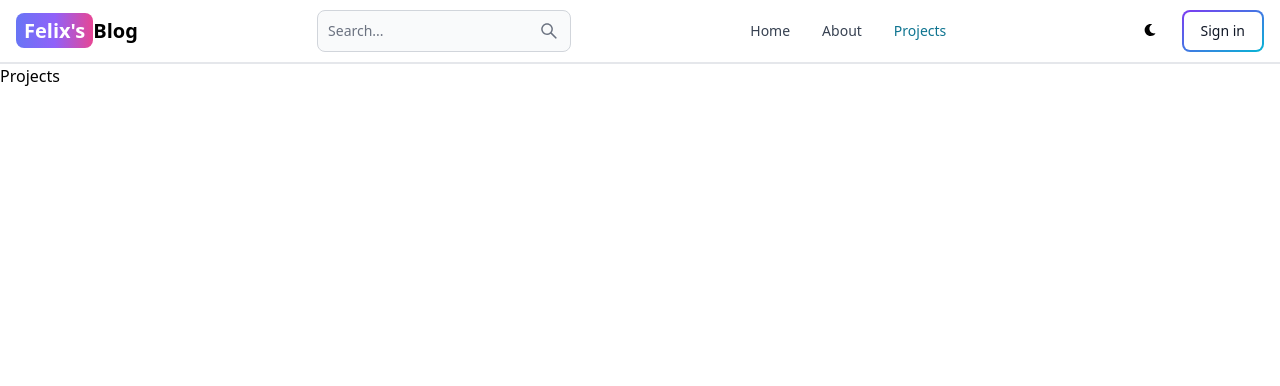
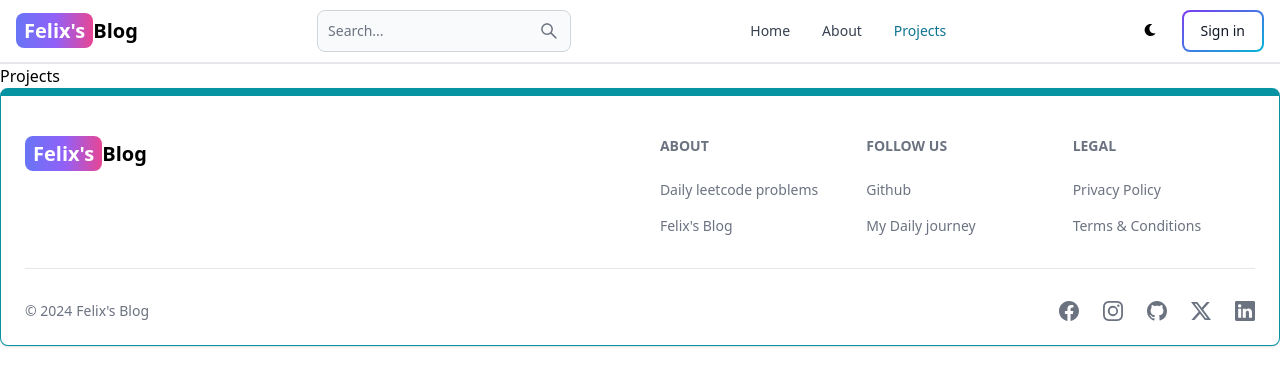
Before and after one commit to felixoder/debayan_blog, a React (Vite) app in the folder client/: page /projects in a window 1280 px wide. Shown: the top 386 px of the page. Built offline with nearby package versions, Linux system fonts and the light colour scheme.

Commit message:
Created and adding the footer pages in all my sections

```diff
--- a/client/src/App.jsx
+++ b/client/src/App.jsx
@@ -6,6 +6,8 @@ import SignUp from './pages/Signup'
 import Dashboard from './pages/Dashboard'
 import Projects from './pages/Projects'
 import Header from './components/Header.jsX'
+import Footer from './components/Footer'
+
 
 
 export default function App() {
@@ -22,6 +24,7 @@ export default function App() {
 
 
         </Routes>
+       <Footer/>
     </BrowserRouter>
   )
 }
--- /dev/null
+++ b/client/src/components/Footer.jsx
@@ -0,0 +1,97 @@
+import { Footer } from "flowbite-react";
+import React from "react";
+import { Link } from "react-router-dom";
+import {BsFacebook , BsInstagram , BsTwitterX , BsGithub , BsLinkedin} from 'react-icons/bs'
+
+export default function FooterCom() {
+  return (
+    <Footer container className="border border-t-8 border-teal-500">
+      <div className="w-full max-w-7xl mx-auto">
+        <div className="grid w-full justify-between sm:flex md:grid-cols-1">
+          <div className="mt-5">
+            <Link
+              to="/"
+              className="self-center whitespace-nowrap text-lg sm:text-xl font-semibold dark:text-white"
+            >
+              <span className="px-2 py-1 bg-gradient-to-r from-indigo-500 via-purple-500 to-pink-500 rounded-lg text-white">
+                Felix's
+              </span>
+              Blog
+            </Link>
+          </div>
+          <div className="grid grid-cols-2 gap-8 mt-4 sm:grid-cols-3 sm:gap-6">
+            <div>
+              <Footer.Title title="About" />
+              <Footer.LinkGroup col>
+                <Footer.Link
+                  href="https://www.google.com"
+                  target="_blank"
+                  rel="noopener noreferrer"
+                >
+                  Daily leetcode problems
+                </Footer.Link>
+                <Footer.Link
+                  href="/about"
+                  target="_blank"
+                  rel="noopener noreferrer"
+                >
+                  Felix's Blog
+                </Footer.Link>
+              </Footer.LinkGroup>
+            </div>
+            <div>
+              <Footer.Title title="Follow Us" />
+              <Footer.LinkGroup col>
+                <Footer.Link
+                  href="https://www.github.com/felixoder"
+                  target="_blank"
+                  rel="noopener noreferrer"
+                >
+                  Github
+                </Footer.Link>
+                <Footer.Link
+                  href="https://www.instagram.com/felix__12_7?utm_source=ig_web_button_share_sheet&igsh=ZDNlZDc0MzIxNw=="
+                  target="_blank"
+                  rel="noopener noreferrer"
+                >
+                  My Daily journey
+                </Footer.Link>
+              </Footer.LinkGroup>
+            </div>
+            <div>
+              <Footer.Title title="Legal" />
+              <Footer.LinkGroup col>
+                <Footer.Link
+                  href="#"
+                  target="_blank"
+                  rel="noopener noreferrer"
+                >
+                  Privacy Policy
+                </Footer.Link>
+                <Footer.Link
+                  href="#"
+                  target="_blank"
+                  rel="noopener noreferrer"
+                >
+                  Terms &amp; Conditions
+                </Footer.Link>
+              </Footer.LinkGroup>
+            </div>
+          </div>
+        </div>
+        <Footer.Divider/>
+        <div className="w-full sm:flex sm:items-center sm:justify-between">
+            <Footer.Copyright href="#" by="Felix's Blog" year={new Date().getFullYear()}/>
+            <div className="flex gap-6 sm:mt-0 mt-4 sm:justify-center">
+                <Footer.Icon href="https://www.facebook.com/profile.php?id=100069657729867" icon={BsFacebook}/>
+                <Footer.Icon href="https://www.instagram.com/felix__12_7?utm_source=ig_web_button_share_sheet&igsh=ZDNlZDc0MzIxNw==" icon={BsInstagram}/>
+                <Footer.Icon href="https://github.com/felixoder" icon={BsGithub}/>
+                <Footer.Icon href="https://twitter.com/DebayanGho59742" icon={BsTwitterX}/>
+                <Footer.Icon href="https://www.linkedin.com/in/debayan-ghosh-1671b4224/" icon={BsLinkedin}/>
+
+            </div>
+        </div>
+      </div>
+    </Footer>
+  );
+}
```
